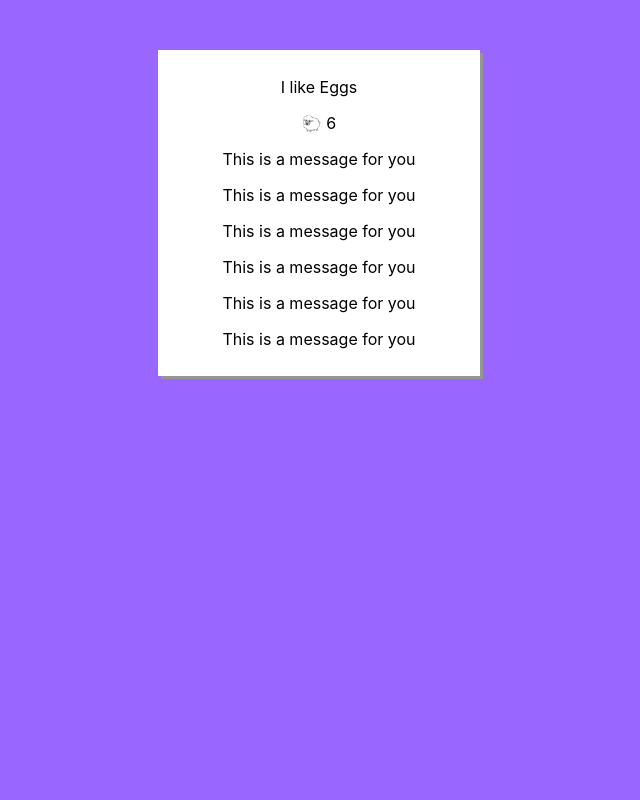
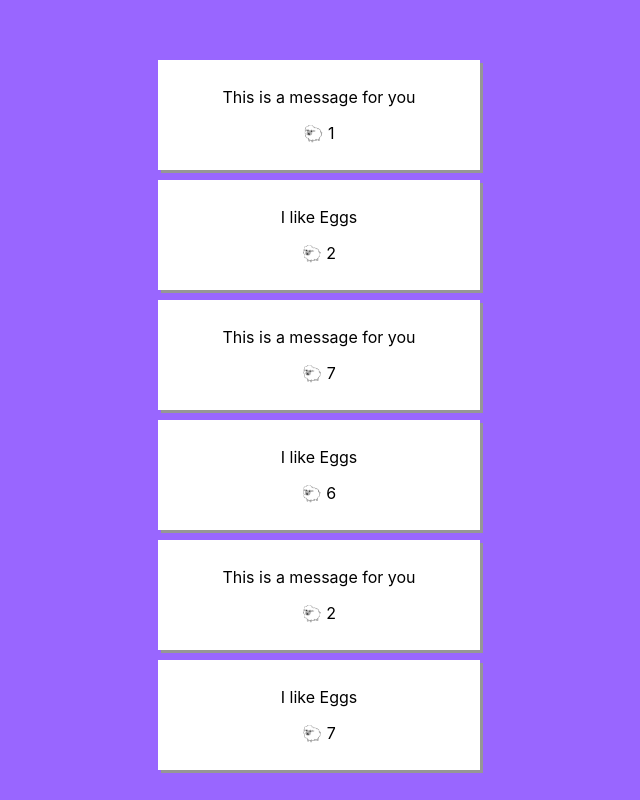
Before and after one commit to vjvitale/ReactWithReact, a React (Create React App) app in the folder my-app/: page / in a window 1280 px wide. Shown: the whole page, without its empty margins (321-961 px from the left). Built offline with nearby package versions, Linux system fonts and the light colour scheme.

Commit message:
posts are separate

```diff
--- a/my-app/src/App.css
+++ b/my-app/src/App.css
@@ -29,6 +29,7 @@ font-size: calc(10px + 2vmin); color: white; }
   max-width: 300px;
   position: relative;
   margin: auto;
+  margin-top: 10px;
   top: 50px;
 }
 
--- a/my-app/src/App.js
+++ b/my-app/src/App.js
@@ -7,11 +7,7 @@ import './App.css';
 function App() {
   return (
     <div className="App">
-      <div className="App-Post">
-        <Post body="I like Eggs"/>
-        <EmoteSheep count="6"/>
-        <MultiMessage/>
-      </div>
+      <MultiMessage/>
     </div>
   );
 }
@@ -40,9 +36,14 @@ class MultiMessage extends React.Component {
   render() {
         let rows = [];
         for(let i=0; i<6; i++){
-          rows.push(<MessageBoi key={i}/>)
+          var x = parseInt(Math.random()*10);
+          if(i%2){
+            rows.push(<div className="App-Post"> <Post body="I like Eggs"/> <EmoteSheep count={x}/> </div>)
+          }else{
+            rows.push(<div className="App-Post"> <MessageBoi/> <EmoteSheep count={x}/> </div>)
+          }
         }
-      return <p>{rows}</p>;
+      return <div>{rows}</div>;
   }
 }
 
```
Also changed, not shown: my-app/src/TextInput.js (+1 -23 lines).
